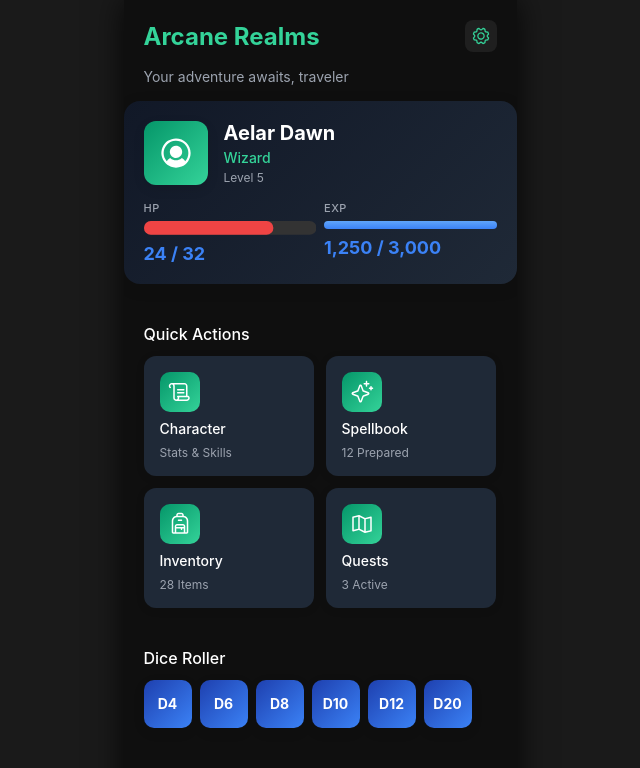
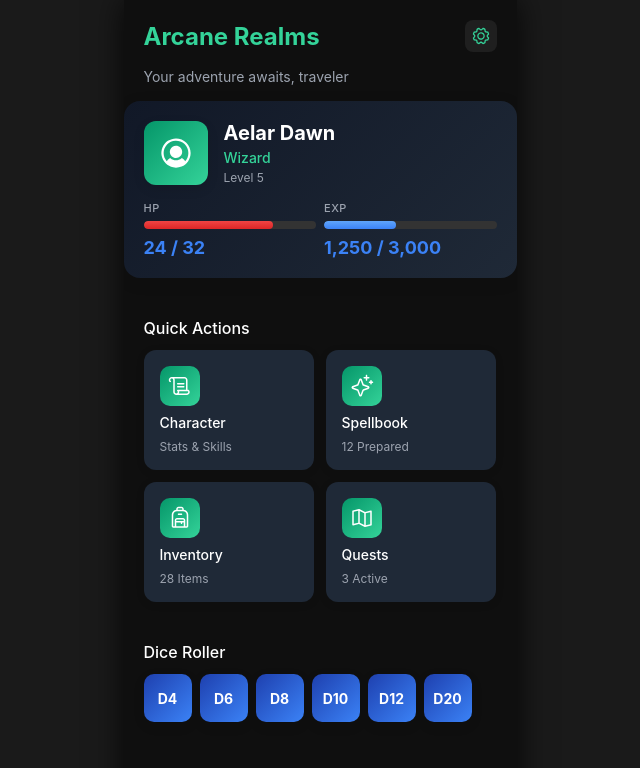
Before and after one commit to Whimsy-rat-trap/dnd-mobile-app, a React (Create React App) app: page /dashboard in a window 1280 px wide. Shown: the top 768 px of the page, without its empty margins (320-960 px from the left). Built offline with nearby package versions, Linux system fonts and the light colour scheme.

Commit message:
0.0.35.5 (svg for the exp now changes depending on the exp amount inside dashboard page)

```diff
--- a/src/pages/Dashboard.css
+++ b/src/pages/Dashboard.css
@@ -155,8 +155,12 @@
     transition: width 0.3s ease;
 }
 
-.exp-progress {
+/* Заполнение для EXP */
+.exp-fill {
+    height: 100%;
+    border-radius: 4px;
     background: linear-gradient(0deg, #3b82f6 0%, #60a5fa 100%);
+    transition: width 0.3s ease;
 }
 
 .stat-value {
--- a/src/pages/Dashboard.tsx
+++ b/src/pages/Dashboard.tsx
@@ -6,6 +6,10 @@ const Dashboard: React.FC = () => {
     const currentHP = 24;
     const maxHP = 32;
     const hpPercent = (currentHP / maxHP) * 100; // 75%
+
+    const currentExp = 1250;
+    const maxExp = 3000;
+    const expPercent = (currentExp / maxExp) * 100;
 
     return (
         <div className="page dashboard-page">
@@ -57,30 +61,17 @@ const Dashboard: React.FC = () => {
                     <div className="stats-row">
                         <div className="stat-block">
                             <span className="stat-label">HP</span>
-                            <svg className="hp-svg" viewBox="0 0 100 8" preserveAspectRatio="none">
-                                <rect
-                                    x="0"
-                                    y="0"
-                                    width="100"
-                                    height="8"
-                                    rx="4"
-                                    fill="#333333"
-                                />
-                                <rect
-                                    x="0"
-                                    y="0"
-                                    width={hpPercent}
-                                    height="8"
-                                    rx="4"
-                                    fill="#ef4444"
-                                />
-                            </svg>
+                            <div className="stat-progress">
+                                <div className="hp-fill" style={{ width: `${hpPercent}%` }}></div>
+                            </div>
                             <span className="stat-value">{currentHP} / {maxHP}</span>
                         </div>
                         <div className="stat-block">
                             <span className="stat-label">EXP</span>
-                            <div className="stat-progress exp-progress"></div>
-                            <span className="stat-value">1,250 / 3,000</span>
+                            <div className="stat-progress">
+                                <div className="exp-fill" style={{ width: `${expPercent}%` }}></div>
+                            </div>
+                            <span className="stat-value">{currentExp.toLocaleString()} / {maxExp.toLocaleString()}</span>
                         </div>
                     </div>
                 </div>
```
